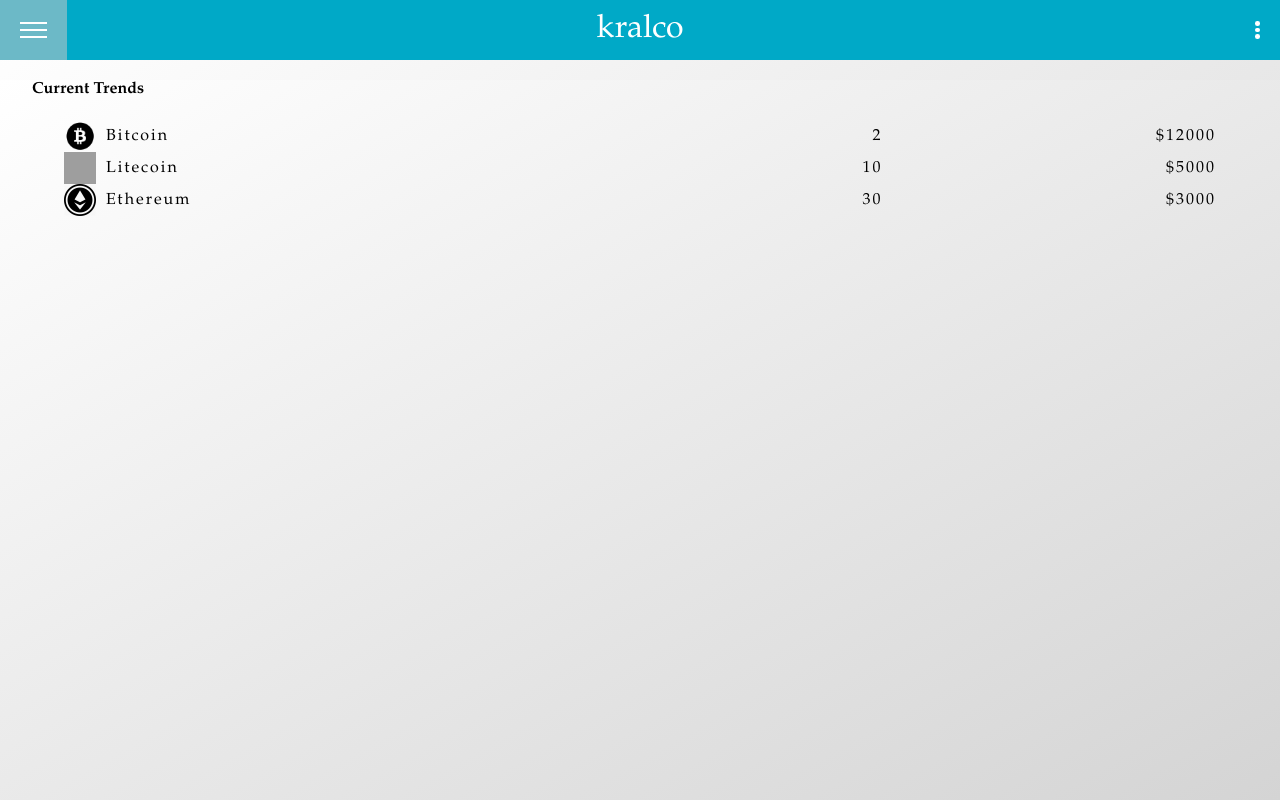
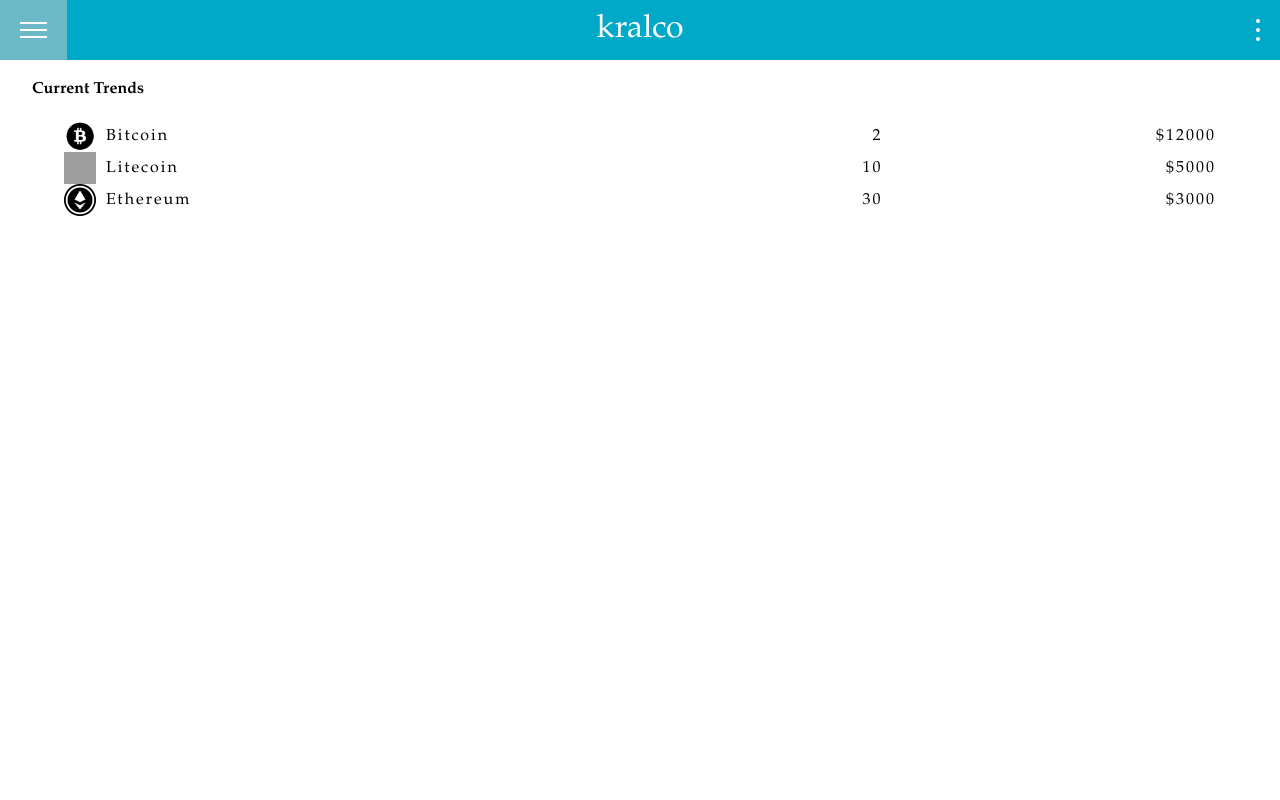
Before and after one commit to kraljevo/coinui, a React (Create React App) app: page / in a window 1280 px wide. Built offline with nearby package versions, Linux system fonts and the light colour scheme; grey boxes are pictures that could not be loaded.

Commit message:
color format

```diff
--- a/src/components/SideDrawer/DropMenu/DropMenu.css
+++ b/src/components/SideDrawer/DropMenu/DropMenu.css
@@ -7,7 +7,7 @@
 
 .drop-menu.open {
     transform: translateY(0);
-    background-color: #00a9c7;
+    background-color: #0089a1;
     -webkit-box-shadow: 3px 3px 5px 0px rgba(0,0,0,0.5);
     -moz-box-shadow: 3px 3px 5px 0px rgba(0,0,0,0.5);
     box-shadow: 3px 3px 5px 0px rgba(0,0,0,0.5);
--- a/src/components/Toolbar/DotsToggle.css
+++ b/src/components/Toolbar/DotsToggle.css
@@ -7,8 +7,7 @@
     top: 0px;
     right: 0px;
     bottom: 0px;
-    padding: 20px;
-    width: 60px;
+    width: 0px;
 }
 
 .dots-menu {
@@ -19,7 +18,7 @@
     top: 0px;
     right: 0px;
     bottom: 0px;
-    padding: 20px;
+    padding: 17px 20px;
     width: 60;
     flex-direction: column;
     justify-content: space-around;
@@ -28,8 +27,8 @@
 }
 
 .dots-menu-dot {
-    width: 0.35em;
-    height: 0.35em;
+    width: 4px;
+    height: 4px;
     background: white;
     border-radius: 50%;
 }
--- a/src/index.css
+++ b/src/index.css
@@ -1,6 +1,6 @@
 html {
   height: 100%;
-  background-image: linear-gradient(to bottom right, #ffffff, #d4d4d4);
+  background: #ffffff;
 }
 
 button:focus,
@@ -14,6 +14,6 @@
   font-family: -apple-system, BlinkMacSystemFont, "Segoe UI", "Roboto", "Oxygen",
     "Ubuntu", "Cantarell", "Fira Sans", "Droid Sans", "Helvetica Neue",
     sans-serif;
-  background-image: linear-gradient(to bottom right, #ffffff, #d4d4d4);
+  background: #ffffff;
   height: calc(100% - 80px);
 }
```
